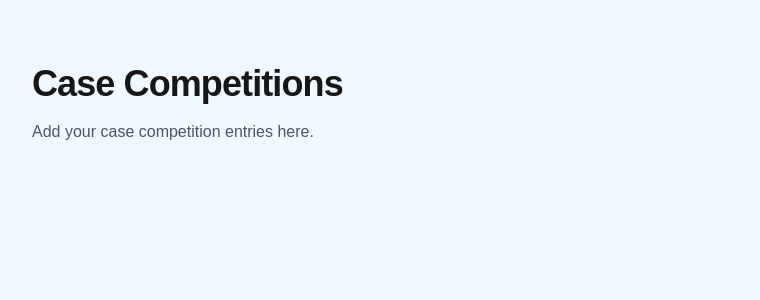
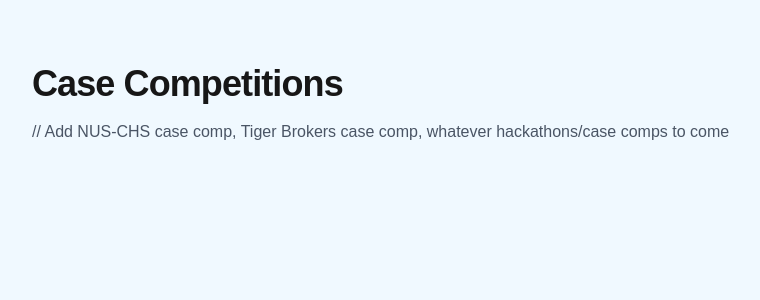
Before and after one commit to harenraj7/Personal-Website, a Next.js app: page /case-competitions in a window 1280 px wide. Shown: the top 300 px of the page, without its empty margins (184-944 px from the left). Built offline with nearby package versions, Linux system fonts and the light colour scheme.

Commit message:
Update page.tsx

```diff
--- a/app/case-competitions/page.tsx
+++ b/app/case-competitions/page.tsx
@@ -4,7 +4,7 @@ export default function CaseCompetitionsPage() {
       <div className="mx-auto max-w-4xl px-6 py-16">
         <h1 className="text-4xl font-bold tracking-tight">Case Competitions</h1>
         <p className="mt-4 text-gray-600">
-          Add your case competition entries here.
+          // Add NUS-CHS case comp, Tiger Brokers case comp, whatever hackathons/case comps to come
         </p>
       </div>
     </main>
```
